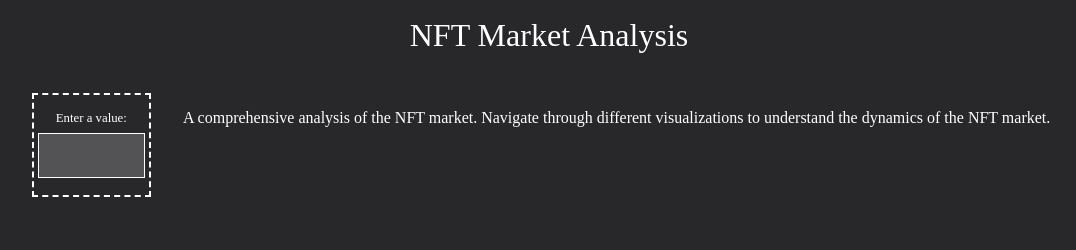
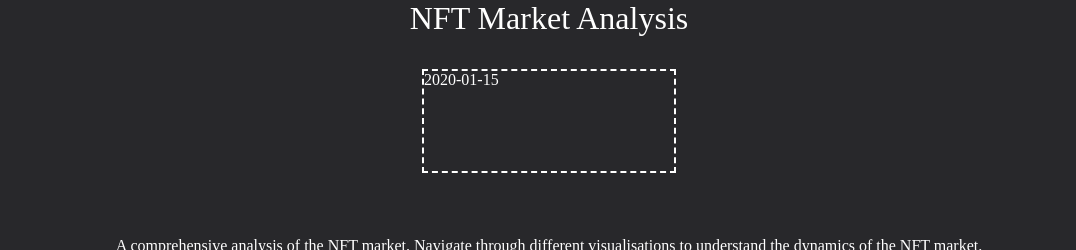
Before and after one commit to tassalor1/NFT_market_overview, a Flask app: template Templates/front.html in a window 1280 px wide. Shown: the top 250 px of the page, without its empty margins (91-1167 px from the left). Run offline with Flask 3, Linux system fonts and the light colour scheme; the template is opened without the code that fills it: most values are stand-ins (such as "Sample title", 1, 10 or a date in 2020).

Commit message:
Moving layout

```diff
--- a/Templates/front.html
+++ b/Templates/front.html
@@ -19,7 +19,7 @@
     .container {
       display: flex;
       flex-wrap: wrap;
-      justify-content: center; /* Center the charts */
+      justify-content: center;
       width: 90%;
       margin: 1em 0;
     }
@@ -38,9 +38,9 @@
     }
     .window {
       border: 2px dotted white;
-      flex-basis: 22%; /* Adjust the width of each chart */
+      flex-basis: 40%;
       margin: 1em;
-      height: 200px; /* Adjust the height of each chart */
+      height: 250px;
       background-color: rgba(255, 255, 255, 0.1);
       width: 200px;
     }
@@ -58,26 +58,11 @@
       margin: 1em;
     }
     #sentiment-box {
-      width: 10%; /* Set the width to 10% */
-      height: 100px; /* Set the height to 100px */
+      width: 250px;
+      height: 100px;
       border: 2px dashed white;
-      margin-right: 1em; /* Adjust margin to place on the left */
-      display: flex;
-      flex-direction: column;
+      margin: 1em 0;
       align-items: center;
-      justify-content: center;
-    }
-    .input-title {
-      font-size: 0.8em;
-      margin-bottom: 0.5em;
-    }
-    .input-field {
-      width: 80%;
-      height: 30px;
-      padding: 0.5em;
-      border: 1px solid white;
-      background-color: rgba(255, 255, 255, 0.2);
-      color: white;
     }
     iframe {
       border: none;
@@ -96,13 +81,12 @@
   </header>
   <div class="container">
     <div id="sentiment-box">
-      <div class="input-title">Enter a value:</div>
-      <input type="text" class="input-field">
+      <div class="sentiment-text">{{ sentiment }}</div>
     </div>
-    <p class="description">A comprehensive analysis of the NFT market. Navigate through different visualizations
-       to understand the dynamics of the NFT market.</p>
   </div>
   <div class="container">
+    <p class="description">A comprehensive analysis of the NFT market. Navigate through different visualisations
+       to understand the dynamics of the NFT market.</p>
     <div class="window">
       <div class="window-body">
         <iframe src="https://dune.com/embeds/2343256/3836763"></iframe>
```
